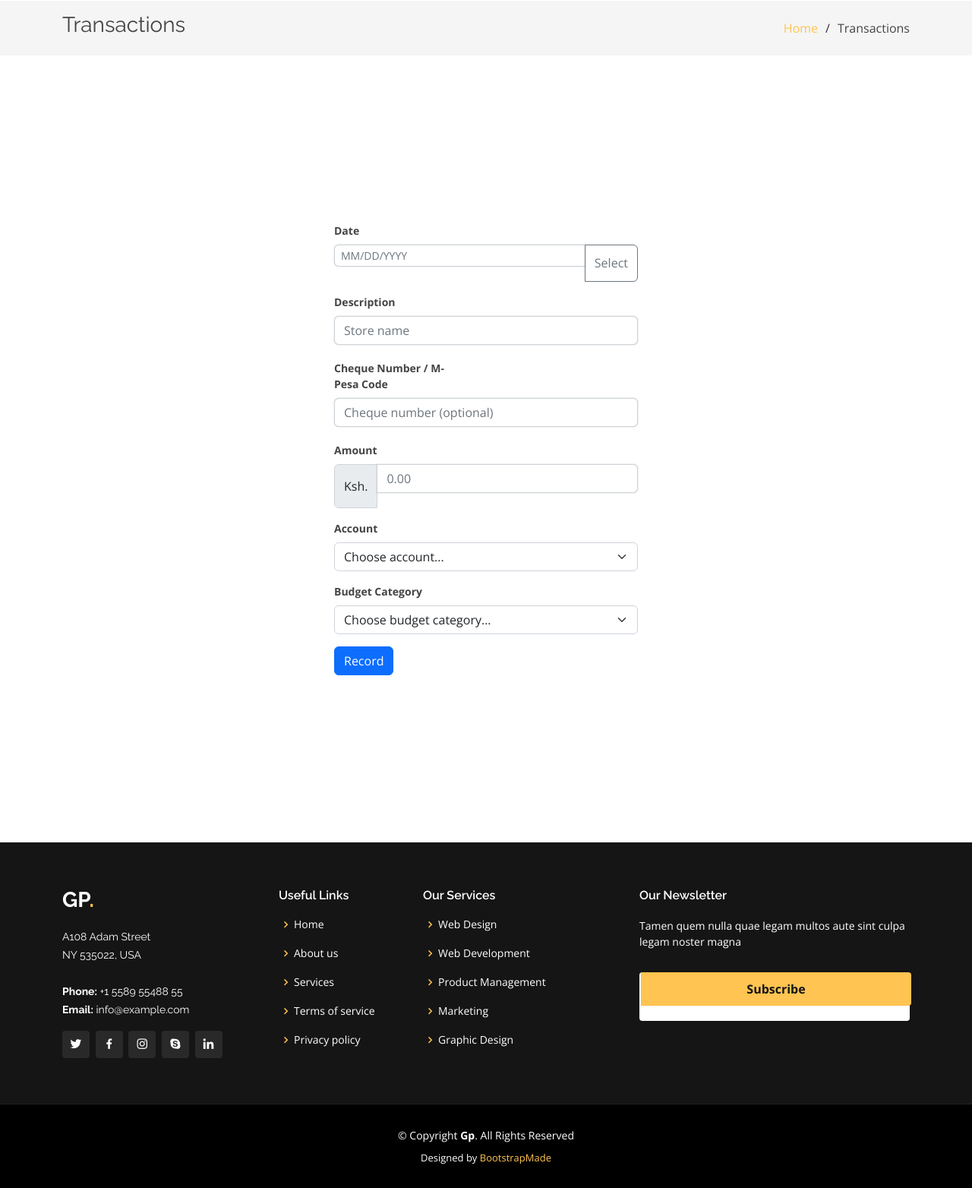
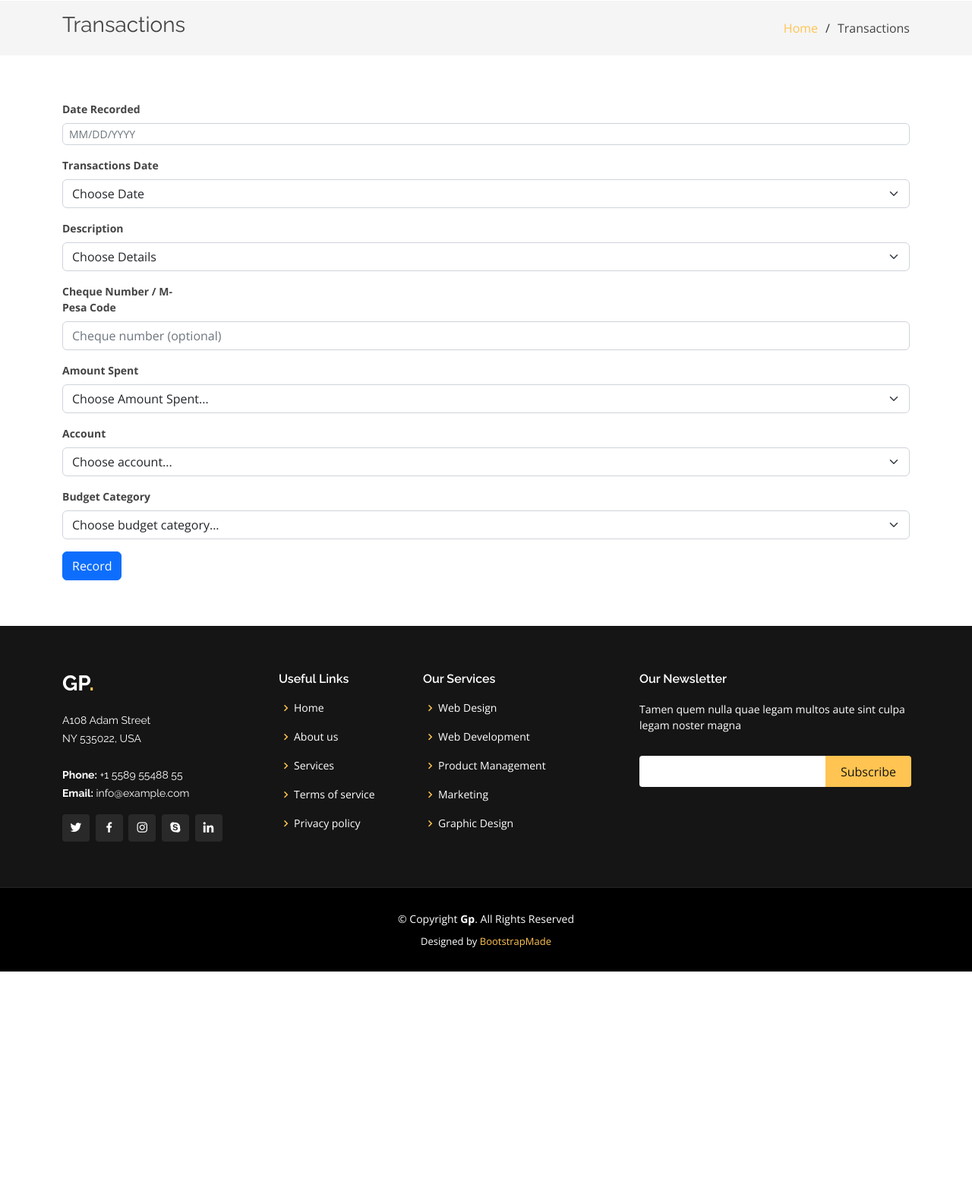
Before and after one commit to wilfex81/Expense-Tracker, a Django app: template templates/transactions.html in a window 1280 px wide. Shown: the part 73-1637 px from the top of the page at 76% size. After the commit the page ends 1352 px from the top, so only its background shows below. Run offline with Django 4.2, Linux system fonts and the light colour scheme; the template is opened without the code that fills it: most values are stand-ins (such as "Sample title", 1, 10 or a date in 2020); some libraries are stand-ins or nearby versions.

Commit message:
Implemented the transactions, edited models.py

```diff
--- a/config/settings.py
+++ b/config/settings.py
@@ -34,6 +34,7 @@ INSTALLED_APPS = [
     'django.contrib.sessions',
     'django.contrib.messages',
     'django.contrib.staticfiles',
+    'django.contrib.humanize',
 
     'core',
     'rest_framework',
--- a/core/forms.py
+++ b/core/forms.py
@@ -6,7 +6,7 @@ from .models import Account
 class AccountForm(forms.ModelForm):
     class Meta:
         model = Account
-        fields = ('name', 'account_type', 'starting_balance', 'deposited_date')
+        fields = ('name', 'account_type', 'deposited_amount', 'deposited_date')
         widgets = {
             'deposited_date': forms.DateInput(attrs={'id': 'datepicker', 'placeholder': 'MM/DD/YYYY'}),
         }
--- a/core/urls.py
+++ b/core/urls.py
@@ -4,7 +4,7 @@ from django.conf.urls.static import static
 from django.conf import settings
 
 urlpatterns = [
-    path('home/', views.home, name = 'home'),
+    path('', views.home, name = 'home'),
     path('getStarted/', views.get_started, name = 'getstarted'),
     path('signup/', views.signup, name = 'signup'),
     path('logout/', views.logout_user, name = 'logout'),
--- a/static/assets/css/style.css
+++ b/static/assets/css/style.css
@@ -1383,7 +1383,11 @@ section {
 @media (max-width: 992px) {
   .breadcrumbs {
     margin-top: 68px;
-  }
+
+  }
+  /* #loginbreadcrumbs{
+    margin-top: 68px;
+  } */
 
   .breadcrumbs .d-flex {
     display: block !important;
@@ -1628,7 +1632,7 @@ textarea {
 /*
 *login css
 */
-form {
+#loginform {
   background-color: #ffffff;
   border-radius: 10px;
   /*box-shadow: 0 0 10px rgba(0, 0, 0, 0.2);*/
@@ -1637,7 +1641,7 @@ form {
   padding: 50px;
 }
 
-input {
+#logininput {
   border: none;
   border-radius: 3px;
   box-shadow: 0 0 2px rgba(0, 0, 0, 0.2);
@@ -1648,7 +1652,7 @@ input {
   width: 100%;
 }
 
-input[type="submit"] {
+#logininput[type="submit"] {
   background-color: #3498db;
   color: #ffffff;
   cursor: pointer;
@@ -1656,7 +1660,7 @@ input[type="submit"] {
   transition: background-color 0.2s ease-in-out;
 }
 
-input[type="submit"]:hover {
+#logininput[type="submit"]:hover {
   background-color: #2980b9;
 }
 
--- a/templates/accounts.html
+++ b/templates/accounts.html
@@ -94,7 +94,7 @@
               <th>Name</th>
               <th>Type</th>
               <th>Deposited Date</th>
-              <th>Starting Balance</th>
+              <th>Deposited Amount </th>
 
             </tr>
           </thead>
@@ -104,7 +104,7 @@
                 <td>{{ account.name }}</td>
                 <td>{{ account.account_type }}</td>
                 <td>{{ account.deposited_date }}</td>
-                <td>Ksh. {{ account.starting_balance|floatformat:2 }}</td>
+                <td>Ksh. {{ account.deposited_amount|floatformat:2 }}</td>
               </tr>
             {% endfor %}
           </tbody>
--- a/templates/transactions.html
+++ b/templates/transactions.html
@@ -86,54 +86,66 @@
 
     <section class="inner-page">
       <div class="container">
-        <section class="inner-page">
-          <div class="container">
-            <form>
+        <form method="post">
+          {% csrf_token %}
           <div class="mb-3">
-                <label for="transaction-date" class="form-label">Date</label>
+            <label for="transaction-date" class="form-label">Date Recorded</label>
             <div class="input-group">
               <input type="text" class="form-control" id="datepicker" name="date" placeholder="MM/DD/YYYY" aria-label="Date">
-                  <button class="btn btn-outline-secondary" type="button" id="select-date">Select</button>
             </div>
           </div>
           <div class="mb-3">
+            <label for="transaction-date" class="form-label">Transactions Date</label>
+            <select class="form-select" id="transaction-date" name="budget_date">
+              <option selected>Choose Date</option>
+              {% for category in categories %}
+                <option value="{{ category.budget_date }}">{{ category.budget_date }}</option>
+              {% endfor %}
+            </select>
+          </div>
+          <div class="mb-3">
             <label for="store-name" class="form-label">Description</label>
-                <input type="text" class="form-control" id="store-name" placeholder="Store name">
+            <select class="form-select" id="budget-category" name="description">
+              <option selected>Choose Details</option>
+              {% for category in categories %}
+              <option value="{{ category.id }}">{{ category.description }}</option>
+              {% endfor %}
+            </select>
           </div>
           <div class="mb-3">
             <label for="cheque-number" class="form-label">Cheque Number / M-Pesa Code</label>
             <input type="text" class="form-control" id="cheque-number" placeholder="Cheque number (optional)">
           </div>
           <div class="mb-3">
-                <label for="amount" class="form-label">Amount</label>
-                <div class="input-group">
-                  <span class="input-group-text">Ksh. </span>
-                  <input type="text" class="form-control" id="amount" placeholder="0.00" aria-label="Amount">
-                </div>
+            <label for="amount" class="form-label">Amount Spent</label>
+            <select class="form-select" id="budget-category" name="amount_spent">
+              <option selected>Choose Amount Spent...</option>
+              {% for category in categories %}
+              <option value="{{ category.id }}"><span class="input-group-text">Ksh. </span>{{ category.budget_amount }}</option>
+
+              {% endfor %}
+            </select>
           </div>
           <div class="mb-3">
             <label for="account" class="form-label">Account</label>
-                <select class="form-select" id="account">
+            <select class="form-select" id="account" name="account">
               <option selected>Choose account...</option>
-                  <option value="credit-card">Credit Card</option>
-                  <option value="bank-account">Bank Account</option>
-                  <option value="paypal">PayPal</option>
+              {% for account in accounts %}
+              <option value="{{ account.id }}">{{ account.name }}</option>
+              {% endfor %}
             </select>
           </div>
           <div class="mb-3">
             <label for="budget-category" class="form-label">Budget Category</label>
-                <select class="form-select" id="budget-category">
+            <select class="form-select" id="budget-category" name="budget_category">
               <option selected>Choose budget category...</option>
-                  <option value="groceries">Groceries</option>
-                  <option value="shopping">Shopping</option>
-                  <option value="utilities">Utilities</option>
+              {% for category in categories %}
+              <option value="{{ category.id }}">{{ category.name }}</option>
+              {% endfor %}
             </select>
           </div>
           <button type="submit" class="btn btn-primary">Record</button>
         </form>
-          </div>
-        </section>
-
       </div>
     </section>
 
@@ -227,7 +239,29 @@
 
   <!-- Template Main JS File -->
   <script src="{% static 'assets/js/main.js' %}"></script>
+  <!-- <script>
+    // get all the form fields
+    const transactionDate = document.getElementById('transaction-date');
+    const description = document.getElementById('description');
+    const account = document.getElementById('account');
+    const budgetCategory = document.getElementById('budget-category');
 
+    // listen for changes in the budget category date field
+    transactionDate.addEventListener('change', (event) => {
+      const selectedDate = event.target.value;
+
+      // loop through the categories and find the one with the selected date
+      {% for category in categories %}
+        {% if category.deposited_date == 'selectedDate' %}
+          // update the form fields with the category data
+          description.value = "{{ category.description }}";
+          account.value = "{{ category.account }}";
+          budgetCategory.value = "{{ category.id }}";
+        {% endif %}
+      {% endfor %}
+    });
+  </script>
+   -->
 </body>
 
 </html>
```
Also changed, not shown: core/admin.py (+5 -5 lines), core/models.py (+8 -5 lines), core/templatetags/filters.py (added, +14 -0 lines), core/views.py (+64 -11 lines), templates/budgetCategories.html (+6 -1 lines), templates/login.html (+4 -4 lines), core/migrations/0001_initial.py, core/migrations/0002_alter_account_deposited_amount_and_more.py (deleted), core/migrations/0002_transaction_date_recorded.py (added), core/migrations/0003_alter_account_deposited_amount_and_more.py (deleted), core/migrations/0004_transaction.py (deleted), core/migrations/0005_remove_transaction_amount.py (deleted), core/migrations/0006_remove_budgetcategorie_budget_and_more.py (deleted), core/migrations/0007_remove_account_account_name_and_more.py (deleted). Lines whose indentation alone changed are shown as unchanged.
